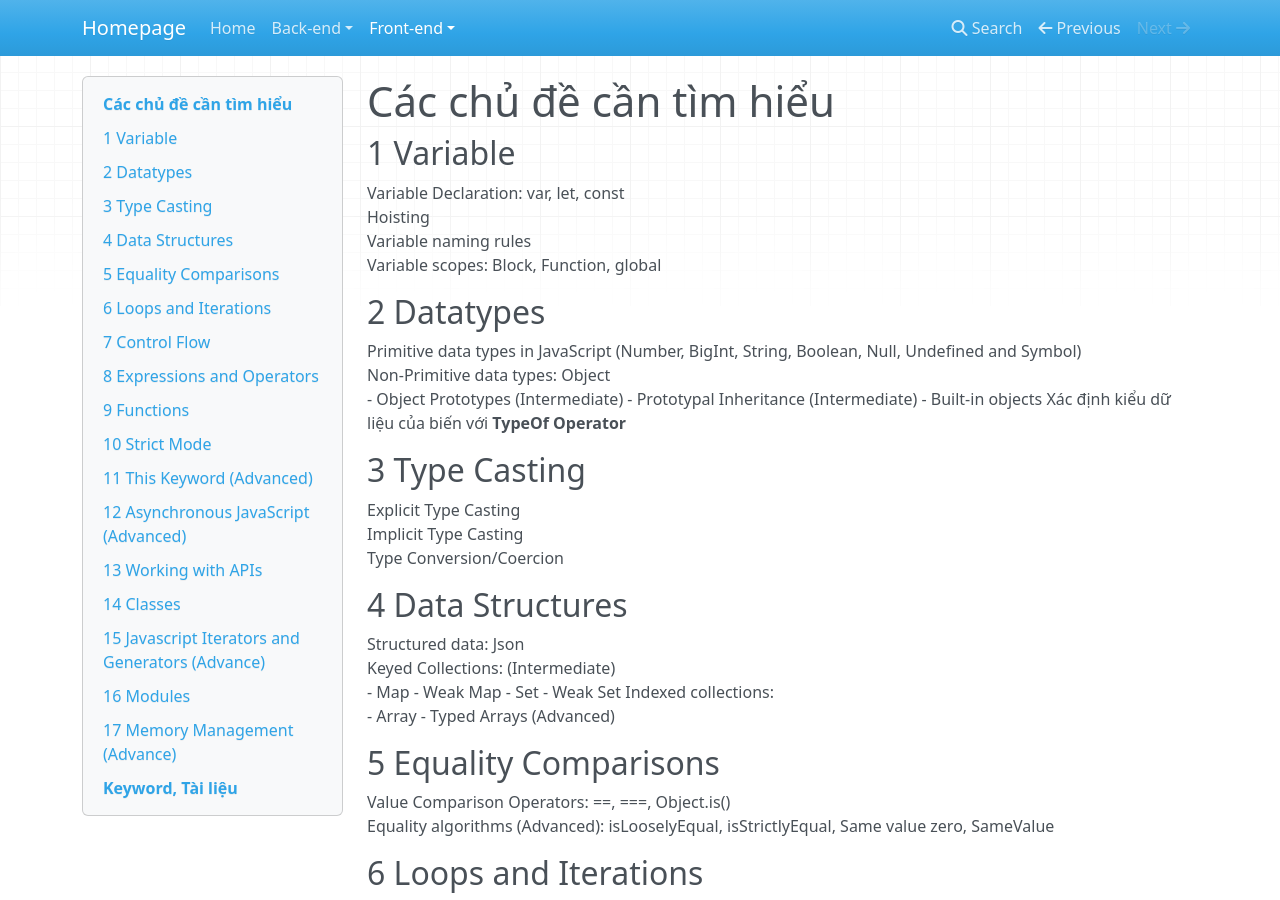
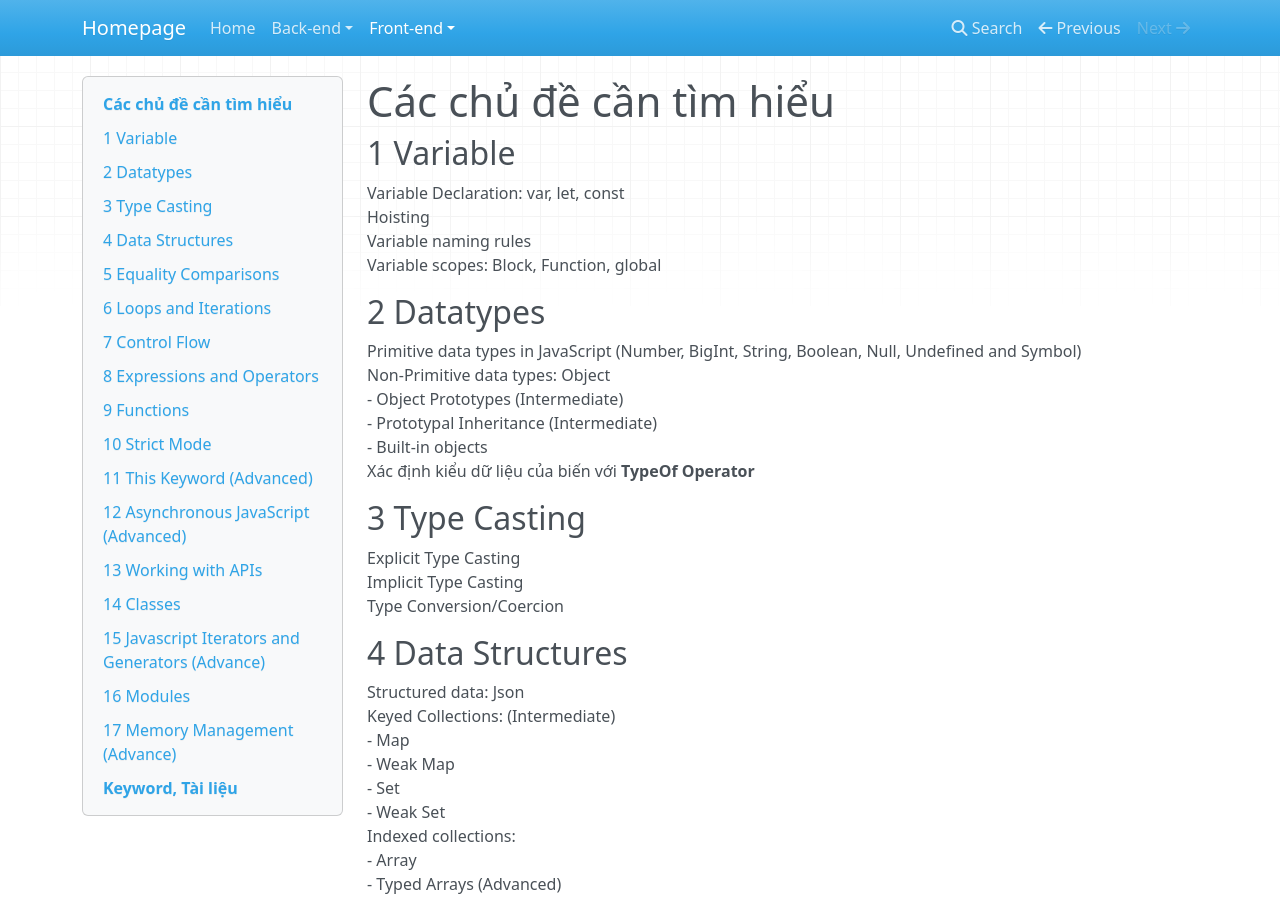
Before and after one commit to Do-Thanh2201/Do-Thanh2201.github.io, an MkDocs documentation site: the page built from docs/frontend/JavaScript/index.md, in a window 1280 px wide and 900 px high. Built offline with MkDocs 1.6.1, drawn with Linux system fonts in a browser that asks for light colours; nearby versions of some CDN libraries.

Commit message:
Create roadmap study for javascript

```diff
--- a/docs/frontend/JavaScript/index.md
+++ b/docs/frontend/JavaScript/index.md
@@ -7,9 +7,9 @@ Variable scopes: Block, Function, global<br>
 ## 2 Datatypes
 Primitive data types in JavaScript (Number, BigInt, String, Boolean, Null, Undefined and Symbol)</br >
 Non-Primitive data types: Object</br >
- - Object Prototypes (Intermediate)
- - Prototypal Inheritance (Intermediate)
- - Built-in objects
+ - Object Prototypes (Intermediate)</br >
+ - Prototypal Inheritance (Intermediate)</br >
+ - Built-in objects</br >
 Xác định kiểu dữ liệu của biến với **TypeOf Operator**
 ## 3 Type Casting
 Explicit Type Casting</br >
@@ -18,13 +18,13 @@ Type Conversion/Coercion</br >
 ## 4 Data Structures
 Structured data: Json</br >
 Keyed Collections: (Intermediate)</br >
-- Map
-- Weak Map
-- Set
-- Weak Set
+- Map</br >
+- Weak Map</br >
+- Set</br >
+- Weak Set</br >
 Indexed collections:</br >
- - Array
- - Typed Arrays (Advanced)
+ - Array</br >
+ - Typed Arrays (Advanced)</br >
 
 ## 5 Equality Comparisons
 Value Comparison Operators: ==, ===, Object.is()</br >
```
